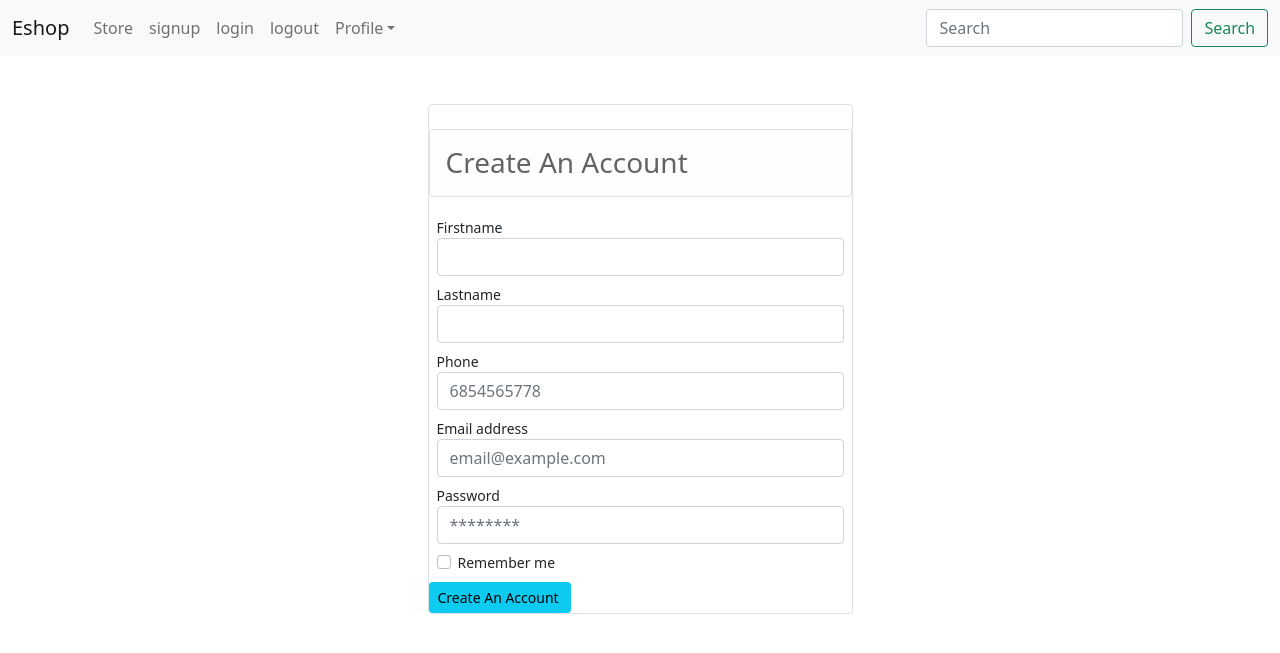
After one commit to vais2001/Myshop, a Django app: page /signup in a window 1280 px wide. The commit adds this page. Shown: the top 653 px of the page. Run offline with Django 4.2, Linux system fonts and the light colour scheme.

Commit message:
updation3

```diff
--- a/store/models/__init__.py
+++ b/store/models/__init__.py
@@ -1,2 +1,3 @@
 from .product import Product
 from .category import Category
+from .customer import Customer
--- a/store/models/product.py
+++ b/store/models/product.py
@@ -22,7 +22,7 @@ class Product(models.Model):
 
 
     @staticmethod
-    def get_all_products_by_id(category_id):
+    def get_all_products_by_categoryid(category_id):
       if category_id:
         return Product.objects.filter(category=category_id)
       else:
--- a/store/templates/base.html
+++ b/store/templates/base.html
@@ -29,7 +29,7 @@
               <a class="nav-link " aria-current="page" href="#">Store</a>
             </li>
             <li class="nav-item">
-              <a class="nav-link " aria-current="page" href="#">signup</a>
+              <a class="nav-link " aria-current="page" href="/signup">signup</a>
             </li>
             <li class="nav-item">
               <a class="nav-link " aria-current="page" href="#">login</a>
--- a/store/templates/index.html
+++ b/store/templates/index.html
@@ -5,8 +5,10 @@
  <div clss="row">
 
   <!-- filter -->
-  <div class="col-lg-1">
+  <div class="col-lg-2">
    <div class="list-group">
+    <a href="/" class="list-group-item
+    list-group-item-action ">All Products</a>
     {% for category in categories%}
     <a href="/?category={{category.id}}" class="list-group-item
     list-group-item-action ">{{category.select}}</a>
--- /dev/null
+++ b/store/templates/signup.html
@@ -0,0 +1,47 @@
+{% extends "base.html" %}
+{%block content%}
+<div class="container mt-4">
+    <div class="p-4 m-4">
+        <div class="col-lg-5 mx-auto border rounded pt-4">
+          <h3 class="alert alert-light border">Create An Account</h3>
+            <form action="/signup" method="POST">
+                {% csrf_token %}
+                <div class="form-group form-control-sm">
+                    <label for="">Firstname</label>
+                    <input type="text" class="form-control" id="">
+                  </div>
+                <div class="form-group form-control-sm">
+                    <label for="">Lastname</label>
+                    <input type="text" class="form-control" id="">
+                  </div>
+                  <div class="form-group form-control-sm">
+                    <label for="">Phone</label>
+                    <input type="text" class="form-control" id="" placeholder="6854565778">
+                  </div>
+                <div class="form-group form-control-sm">
+                    <label for="exampleDropdownFormEmail2">Email address</label>
+                    <input type="email" class="form-control" id="exampleDropdownFormEmail2" placeholder="email@example.com">
+                  </div>
+                  <div class="form-group form-control-sm">
+                    <label for="exampleDropdownFormPassword2">Password</label>
+                    <input type="password" class="form-control" id="exampleDropdownFormPassword2" placeholder="********">
+                  </div>
+                  <div class="form-group form-control-sm">
+                    <div class="form-check">
+                      <input type="checkbox" class="form-check-input" id="dropdownCheck2">
+                      <label class="form-check-label" for="dropdownCheck2">
+                        Remember me
+                      </label>
+                    </div>
+                  </div>
+                  <div class="form-group">
+                    <input class="btn btn-sm btn-info" type="submit" value="Create An Account ">
+                </div>
+
+            </form>
+        </div>
+
+    </div>
+</div>
+
+{%endblock%}
--- a/store/urls.py
+++ b/store/urls.py
@@ -1,5 +1,9 @@
 from django.urls import path
 from .views import index
-urlpatterns = [
+from .views import signup
+urlpatterns =[
     path('',index)
 ]
+urlpatterns=[
+    path('signup',signup)
+]
--- a/store/views.py
+++ b/store/views.py
@@ -5,11 +5,19 @@ from django.http import HttpResponse
 from .models.product import Product
 from .models.category import Category
 def index(request):
-    alproducts = Product.get_all_products()
+    alproducts = None
     print(alproducts)
     alcategories=Category.get_all_categories()
+    categoryId=request.GET.get('category')
+    if categoryId:
+         alproducts=Product.get_all_products_by_categoryid(categoryId)
+    else:
+        alproducts=Product.get_all_products()
     # return render(request,'orders.html')
     data={}
     data['products']=alproducts
     data['categories']=alcategories
     return render(request,'index.html',data)
+
+def signup(request):
+    return render(request,'signup.html')
```
Also changed, not shown: store/models/customer.py (added, +26 -0 lines), db.sqlite3, store/migrations/0003_customer.py (added).
